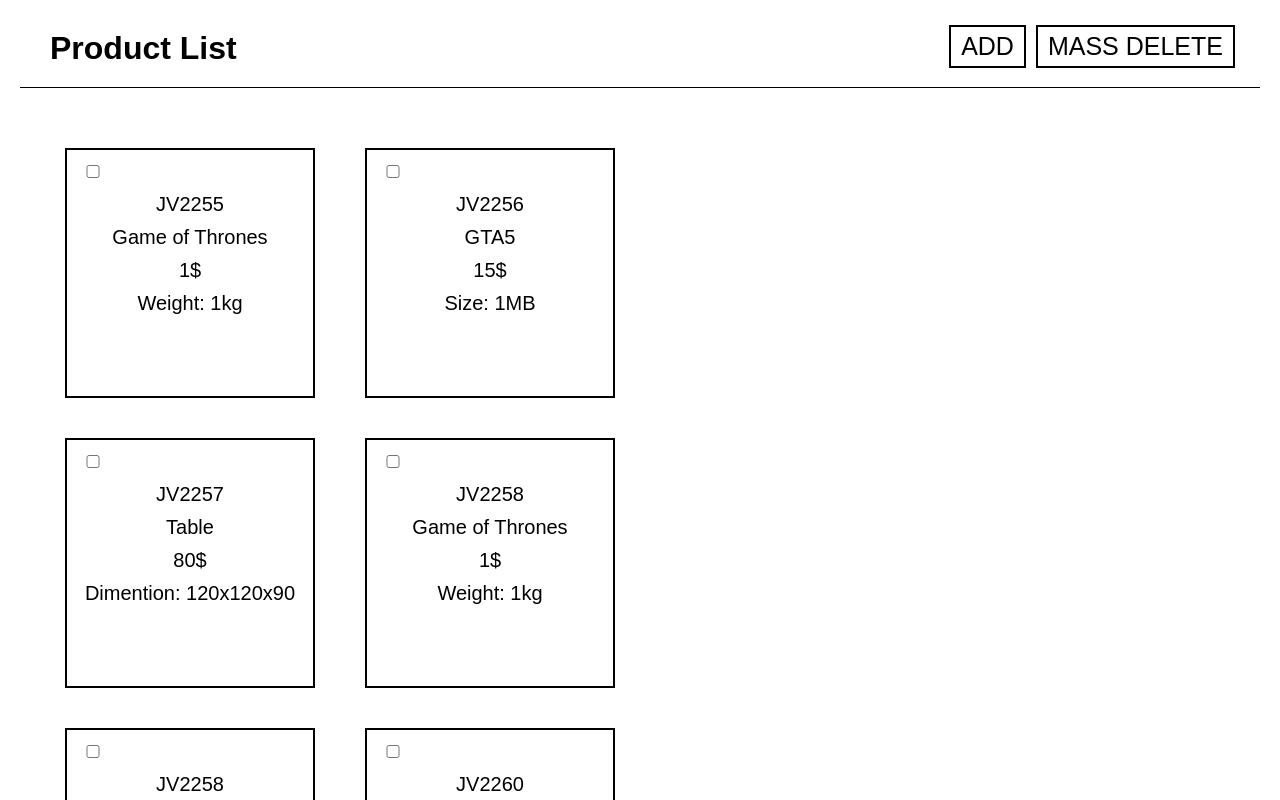
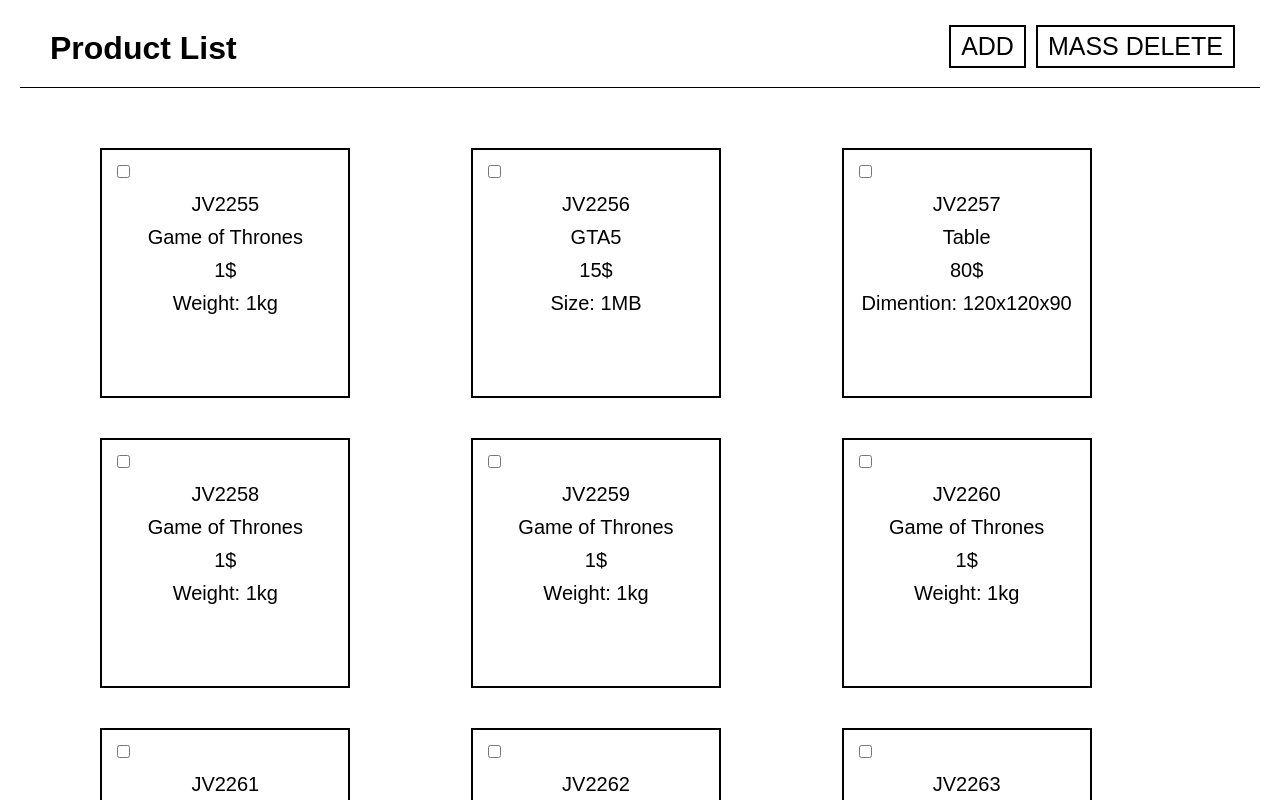
Before and after one commit to kpajura/PRODUCT-LIST-REACT, a React (Create React App) app: page / in a window 1280 px wide. Shown: the top 800 px of the page. Built offline with nearby package versions, Linux system fonts and the light colour scheme.

Commit message:
Design fix + universal state

```diff
--- a/src/layout/Addpage.js
+++ b/src/layout/Addpage.js
@@ -1,98 +1,81 @@
-import React, { Component } from 'react';
 import HeaderAddProduct from '../components/HeaderAddProduct';
 import Footer from '../components/Footer';
 import Form from '../components/Form'
-import axios from 'axios';
 
 
-class Addpage extends Component {
-  state = {
-    object: {
-        id:'',
-        sku: '',
-        name: '',
-        price: '',
-        category: '',
-        weight: '',
-        width: '',
-        length:'',
-        height:'',
-        size: '',
-        checked: false
-    }
- }
-
-  handleAddButton = () => {
-    console.log('add')
-    const params = [this.state.object];
-    axios.post('http://localhost:8888/api/index.php', JSON.stringify(params))
+const Addpage = (props) => {
 
 
-  }
-
-  handleCancelButton = () => {
-    console.log('cancel')
-  }
-
-  handleInputChange = (e) => {
-    const object = this.state.object
-        const event = e.target.name
-        console.log(event, e.target.value)
-
-        if(event === 'sku'){
-            object.sku = e.target.value
-        }
-        else if(event === 'name'){
-            object.name = e.target.value
-        }
-        else if(event === 'price'){
-            object.price = e.target.value
-        }
-        else if(event === 'productType'){
-            object.category = e.target.value
-            if(object.category === 'default'){
-              object.category = ''
-            }
-            object.size = '';
-            object.width = '';
-            object.length = '';
-            object.height = '';
-            object.weight = '';
-        }
-        else if(event === 'weight'){
-          object.weight = e.target.value
-        }
-        else if(event === 'size'){
-          object.size = e.target.value
-        }
-        else if(event === 'width'){
-          object.width = e.target.value
-        }
-        else if(event === 'length'){
-          object.length = e.target.value
-        }
-        else if(event === 'height'){
-          object.height = e.target.value
-        }
+  // handleAddButton = () => {
+  //   console.log('add')
+  //   const params = [this.state.object];
+  //   axios.post('http://localhost:8888/api/index.php', JSON.stringify(params))
 
 
-        this.setState({
-            object
-        })
-  }
+  // }
+
+  // handleCancelButton = () => {
+  //   console.log('cancel')
+  // }
+
+  // handleInputChange = (e) => {
+  //   const object = this.state.object
+  //       const event = e.target.name
+  //       console.log(event, e.target.value)
+
+  //       if(event === 'sku'){
+  //           object.sku = e.target.value
+  //       }
+  //       else if(event === 'name'){
+  //           object.name = e.target.value
+  //       }
+  //       else if(event === 'price'){
+  //           object.price = e.target.value
+  //       }
+  //       else if(event === 'productType'){
+  //           object.category = e.target.value
+  //           if(object.category === 'default'){
+  //             object.category = ''
+  //           }
+  //           object.size = '';
+  //           object.width = '';
+  //           object.length = '';
+  //           object.height = '';
+  //           object.weight = '';
+  //       }
+  //       else if(event === 'weight'){
+  //         object.weight = e.target.value
+  //       }
+  //       else if(event === 'size'){
+  //         object.size = e.target.value
+  //       }
+  //       else if(event === 'width'){
+  //         object.width = e.target.value
+  //       }
+  //       else if(event === 'length'){
+  //         object.length = e.target.value
+  //       }
+  //       else if(event === 'height'){
+  //         object.height = e.target.value
+  //       }
 
 
-  render() {
+  //       this.setState({
+  //           object
+  //       })
+  // }
+
+
     return (
 
         <div className='App'>
-          <HeaderAddProduct add={this.handleAddButton} cancel={this.handleCancelButton}/>
-          <Form object = {this.state.object} change={this.handleInputChange}/>
+          <HeaderAddProduct add={props.save} cancel={props.cancel}/>
+          <Form object = {props.object} change={props.inputChange}/>
           <Footer/>
         </div>
 
     );
-  }
+
 }
 
 export default Addpage;
--- a/src/layout/App.js
+++ b/src/layout/App.js
@@ -6,10 +6,143 @@
 
 
 class App extends Component {
-  state = {  }
+  state = {
+    objects: [
+        {
+            id:1, sku:'JV2255', price: 1, name: 'Game of Thrones', category: 'book', dimention: null, weight: 'Weight: 1kg', size: null, checked: false
+        },
+        {
+            id:2, sku:'JV2256', price: 15, name: 'GTA5', category: 'dvd', dimention: null, weight: null, size: 'Size: 1MB', checked: false
+        },
+        {
+            id:3, sku:'JV2257', price: 80, name: 'Table', category: 'furniture', dimention: 'Dimention: 120x120x90', weight: null, size: null, checked: false
+        },
+        {
+            id:4, sku:'JV2258', price: 1, name: 'Game of Thrones', category: 'book', dimention: null, weight: 'Weight: 1kg', size: null, checked: false
+        },
+        {
+            id:5, sku:'JV2259', price: 1, name: 'Game of Thrones', category: 'book', dimention: null, weight: 'Weight: 1kg', size: null, checked: false
+        },
+        {
+            id:6, sku:'JV2260', price: 1, name: 'Game of Thrones', category: 'book', dimention: null, weight: 'Weight: 1kg', size: null, checked: false
+        },
+        {
+            id:7, sku:'JV2261', price: 1, name: 'Game of Thrones', category: 'book', dimention: null, weight: 'Weight: 1kg', size: null, checked: false
+        },
+        {
+            id:8, sku:'JV2262', price: 1, name: 'Game of Thrones', category: 'book', dimention: null, weight: 'Weight: 1kg', size: null, checked: false
+        },
+        {
+            id:9, sku:'JV2263', price: 1, name: 'Game of Thrones', category: 'book', dimention: null, weight: 'Weight: 1kg', size: null, checked: false
+        },
+
+
+
+    ],
+    object:
+        {
+            id:'', sku:'', price: '', name: '', category: '', dimention: null, weight: null, size: null, checked: false
+        },
+
+  }
+
+  handleCheckboxChange = (id) => {
+    console.log('checkbox checked')
+    let objects = [...this.state.objects]
+    objects = objects.map(object => {
+        if(object.id===id){
+            object.checked = !object.checked;
+        }
+        return object
+    })
+    this.setState({
+        objects
+    })
+  }
+
+  handleDeleteButton = () => {
+    console.log('product deleted')
+
+    let objects = [...this.state.objects]
+    objects = objects.filter(object => !object.checked)
+    this.setState({
+      objects
+    })
+  }
+
+  handleCancelButton = () => {
+    alert('The form will be removed. Are you sure you want to leave?')
+  }
+
+  handleInputChange = (e) => {
+    const object = this.state.object
+        const event = e.target.name
+        console.log(event, e.target.value)
+
+        if(event === 'sku'){
+            object.sku = e.target.value
+        }
+        else if(event === 'name'){
+            object.name = e.target.value
+        }
+        else if(event === 'price'){
+            object.price = e.target.value
+        }
+        else if(event === 'productType'){
+            object.category = e.target.value
+            if(object.category === 'default'){
+              object.category = ''
+            }
+            object.size = '';
+            object.width = '';
+            object.length = '';
+            object.height = '';
+            object.weight = '';
+        }
+        else if(event === 'weight'){
+          object.weight = e.target.value
+        }
+        else if(event === 'size'){
+          object.size = e.target.value
+        }
+        else if(event === 'width'){
+          object.width = e.target.value
+        }
+        else if(event === 'length'){
+          object.length = e.target.value
+        }
+        else if(event === 'height'){
+          object.height = e.target.value
+        }
+
+
+        this.setState({
+            object
+        })
+  }
 
   handleAddButton = () => {
-    return 0
+    console.log('add')
+    // const params = [this.state.object];
+    // axios.post('http://localhost:8888/api/index.php', JSON.stringify(params))
+
+    const index = this.state.objects.map((item) => item.id )
+    const indexMax = Math.max(...index)
+    console.log(indexMax)
+
+    const object = this.state.object;
+    const objects = [...this.state.objects]
+
+    object.id = indexMax+1;
+
+    objects.push(object)
+
+    console.log(objects)
+
+    this.setState({
+      objects
+    })
+
   }
 
   render() {
@@ -21,8 +154,8 @@
           <Footer/>
         </div> */}
         <Routes>
-          <Route path='/' element={<Homepage/>}></Route>
-          <Route path='addproduct' element={<Addpage/>}></Route>
+          <Route path='/' element={<Homepage objects={this.state.objects} change={this.handleCheckboxChange} delete={this.handleDeleteButton}/>}></Route>
+          <Route path='addproduct' element={<Addpage object={this.state.object} inputChange={this.handleInputChange} cancel={this.handleCancelButton} save={this.handleAddButton}/>}></Route>
 
         </Routes>
       </BrowserRouter>
--- a/src/layout/Homepage.js
+++ b/src/layout/Homepage.js
@@ -1,81 +1,79 @@
-import React, { Component } from 'react';
-import '../styles/App.css'
 import Header from '../components/Header';
 import ProductList from '../components/ProductList';
 import Footer from '../components/Footer';
 
 
-class Homepage extends Component {
-  state = {
-    objects: [
-        {
-            id:1, sku:'JV2255', price: 1, name: 'Game of Thrones', category: 'book', dimention: null, weight: 'Weight: 1kg', size: null, checked: false
-        },
-        {
-            id:2, sku:'JV2256', price: 15, name: 'GTA5', category: 'dvd', dimention: null, weight: null, size: 'Size: 1MB', checked: false
-        },
-        {
-            id:3, sku:'JV2257', price: 80, name: 'Table', category: 'furniture', dimention: 'Dimention: 120x120x90', weight: null, size: null, checked: false
-        },
-        {
-            id:4, sku:'JV2258', price: 1, name: 'Game of Thrones', category: 'book', dimention: null, weight: 'Weight: 1kg', size: null, checked: false
-        },
-        {
-            id:5, sku:'JV2258', price: 1, name: 'Game of Thrones', category: 'book', dimention: null, weight: 'Weight: 1kg', size: null, checked: false
-        },
-        {
-            id:6, sku:'JV2260', price: 1, name: 'Game of Thrones', category: 'book', dimention: null, weight: 'Weight: 1kg', size: null, checked: false
-        },
-        {
-            id:7, sku:'JV2261', price: 1, name: 'Game of Thrones', category: 'book', dimention: null, weight: 'Weight: 1kg', size: null, checked: false
-        },
-        {
-            id:8, sku:'JV2262', price: 1, name: 'Game of Thrones', category: 'book', dimention: null, weight: 'Weight: 1kg', size: null, checked: false
-        },
-        {
-            id:9, sku:'JV2263', price: 1, name: 'Game of Thrones', category: 'book', dimention: null, weight: 'Weight: 1kg', size: null, checked: false
-        },
+const Homepage = (props) => {
+  // state = {
+  //   objects: [
+  //       {
+  //           id:1, sku:'JV2255', price: 1, name: 'Game of Thrones', category: 'book', dimention: null, weight: 'Weight: 1kg', size: null, checked: false
+  //       },
+  //       {
+  //           id:2, sku:'JV2256', price: 15, name: 'GTA5', category: 'dvd', dimention: null, weight: null, size: 'Size: 1MB', checked: false
+  //       },
+  //       {
+  //           id:3, sku:'JV2257', price: 80, name: 'Table', category: 'furniture', dimention: 'Dimention: 120x120x90', weight: null, size: null, checked: false
+  //       },
+  //       {
+  //           id:4, sku:'JV2258', price: 1, name: 'Game of Thrones', category: 'book', dimention: null, weight: 'Weight: 1kg', size: null, checked: false
+  //       },
+  //       {
+  //           id:5, sku:'JV2258', price: 1, name: 'Game of Thrones', category: 'book', dimention: null, weight: 'Weight: 1kg', size: null, checked: false
+  //       },
+  //       {
+  //           id:6, sku:'JV2260', price: 1, name: 'Game of Thrones', category: 'book', dimention: null, weight: 'Weight: 1kg', size: null, checked: false
+  //       },
+  //       {
+  //           id:7, sku:'JV2261', price: 1, name: 'Game of Thrones', category: 'book', dimention: null, weight: 'Weight: 1kg', size: null, checked: false
+  //       },
+  //       {
+  //           id:8, sku:'JV2262', price: 1, name: 'Game of Thrones', category: 'book', dimention: null, weight: 'Weight: 1kg', size: null, checked: false
+  //       },
+  //       {
+  //           id:9, sku:'JV2263', price: 1, name: 'Game of Thrones', category: 'book', dimention: null, weight: 'Weight: 1kg', size: null, checked: false
+  //       },
 
 
 
-    ],
-  }
+  //   ],
+  // }
 
-  handleCheckboxChange = (id) => {
-    console.log('checkbox checked')
-    let objects = [...this.state.objects]
-    objects = objects.map(object => {
-        if(object.id===id){
-            object.checked = !object.checked;
-        }
-        return object
-    })
-    this.setState({
-        objects
-    })
-  }
+  // handleCheckboxChange = (id) => {
+  //   console.log('checkbox checked')
+  //   let objects = [...this.state.objects]
+  //   objects = objects.map(object => {
+  //       if(object.id===id){
+  //           object.checked = !object.checked;
+  //       }
+  //       return object
+  //   })
+  //   this.setState({
+  //       objects
+  //   })
+  // }
 
-  handleDeleteButton = () => {
-    let objects = [...this.state.objects]
-    objects = objects.filter(object => !object.checked)
-    this.setState({
-      objects
-    })
-  }
+  // handleDeleteButton = () => {
+  //   let objects = [...this.state.objects]
+  //   objects = objects.filter(object => !object.checked)
+  //   this.setState({
+  //     objects
+  //   })
+  // }
 
 
 
-  render() {
+
     return (
 
         <div className='App'>
-          <Header delete = {this.handleDeleteButton}/>
-          <ProductList objects={this.state.objects} checkboxClick = {this.handleCheckboxChange}/>
+          <Header delete = {props.delete}/>
+          <ProductList objects={props.objects} checkboxClick = {props.change}/>
           <Footer/>
         </div>
 
     );
-  }
+
 }
 
 export default Homepage;
--- a/src/styles/Form.css
+++ b/src/styles/Form.css
@@ -12,7 +12,7 @@
     margin-right: 15px;
 }
 
-input {
+form input {
     float: right;
     width: 32vw;
     margin-bottom: 20px;
--- a/src/styles/Page.css
+++ b/src/styles/Page.css
@@ -4,4 +4,5 @@
     justify-content: space-around;
     flex-wrap: wrap;
     min-height: 80vh;
+    width: 90vw;
 }
```
